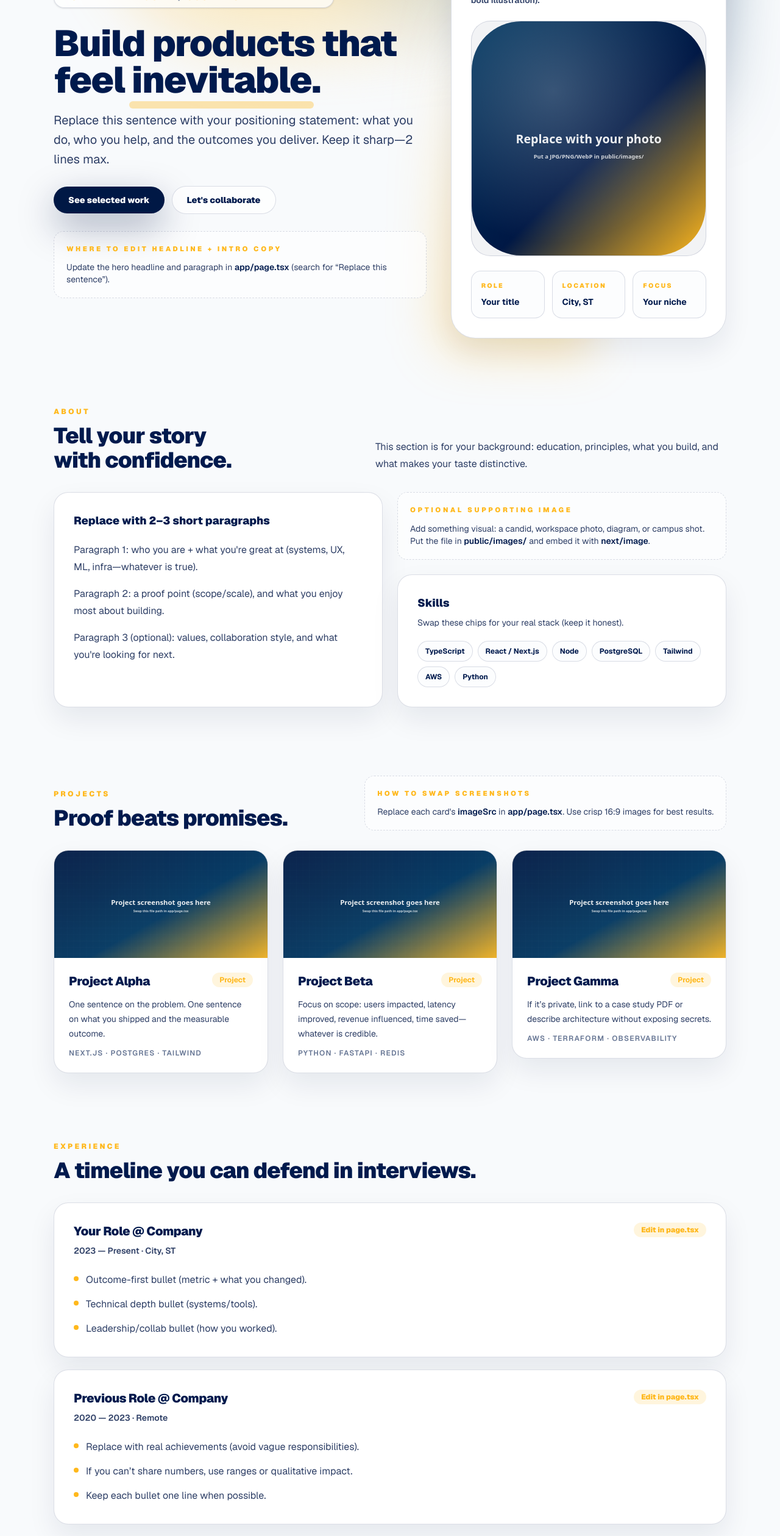
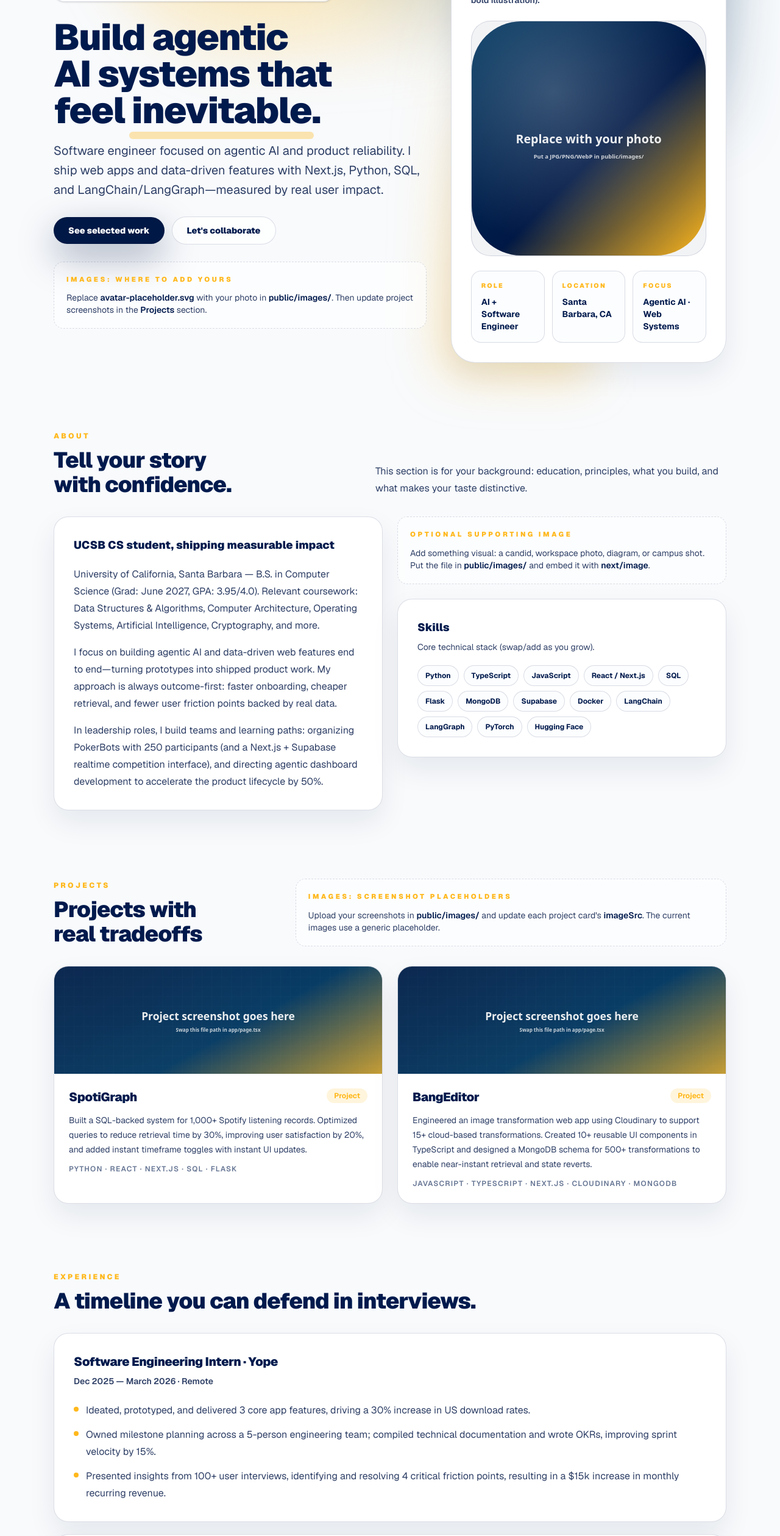
Before and after one commit to Mitul-Marimuthu/Portfolio, a Next.js app: page / in a window 1280 px wide. Shown: the part 234-2753 px from the top of the page at 61% size. Built offline with nearby package versions, Linux system fonts and the light colour scheme.

Commit message:
added a lot of new functionality

```diff
--- a/app/page.tsx
+++ b/app/page.tsx
@@ -29,12 +29,12 @@ export default function Home() {
             className="group inline-flex items-center gap-3 rounded-full border border-foreground/10 bg-surface/70 px-3 py-2 shadow-sm transition hover:border-foreground/20"
           >
             <span className="inline-flex h-10 w-10 items-center justify-center rounded-full bg-navy text-sm font-black text-white">
-              YOU
+              M
             </span>
             <span className="pr-2 text-sm font-black tracking-tight text-foreground">
-              Your Name
+              Mitul Marimuthu
               <span className="mt-0.5 block text-[0.72rem] font-semibold uppercase tracking-[0.22em] text-muted">
-                Portfolio
+                AI · Software Engineering
               </span>
             </span>
           </a>
@@ -74,7 +74,7 @@ export default function Home() {
 
             <div className="space-y-5">
               <h1 className="text-balance text-4xl font-black tracking-tight text-foreground sm:text-5xl lg:text-6xl">
-                Build products that feel{" "}
+                Build agentic AI systems that feel{" "}
                 <span className="relative">
                   inevitable
                   <span className="absolute -inset-x-1 -bottom-2 h-3 rounded-full bg-gold/35" />
@@ -82,9 +82,9 @@ export default function Home() {
                 .
               </h1>
               <p className="max-w-2xl text-pretty text-lg leading-8 text-muted md:text-xl">
-                Replace this sentence with your positioning statement: what you
-                do, who you help, and the outcomes you deliver. Keep it sharp—2
-                lines max.
+                Software engineer focused on agentic AI and product reliability. I
+                ship web apps and data-driven features with Next.js, Python, SQL,
+                and LangChain/LangGraph—measured by real user impact.
               </p>
             </div>
 
@@ -103,11 +103,11 @@ export default function Home() {
               </a>
             </div>
 
-            <PlaceholderBox title="Where to edit headline + intro copy">
+            <PlaceholderBox title="Images: where to add yours">
               <p>
-                Update the hero headline and paragraph in{" "}
-                <span className="font-semibold text-foreground">app/page.tsx</span>{" "}
-                (search for “Replace this sentence”).
+                Replace <span className="font-semibold text-foreground">avatar-placeholder.svg</span>{" "}
+                with your photo in <span className="font-semibold text-foreground">public/images/</span>.
+                Then update project screenshots in the <span className="font-semibold text-foreground">Projects</span> section.
               </p>
             </PlaceholderBox>
           </div>
@@ -142,9 +142,9 @@ export default function Home() {
 
               <div className="mt-6 grid gap-3 sm:grid-cols-3">
                 {[
-                  { k: "Role", v: "Your title" },
-                  { k: "Location", v: "City, ST" },
-                  { k: "Focus", v: "Your niche" },
+                  { k: "Role", v: "AI + Software Engineer" },
+                  { k: "Location", v: "Santa Barbara, CA" },
+                  { k: "Focus", v: "Agentic AI · Web Systems" },
                 ].map((item) => (
                   <div
                     key={item.k}
@@ -182,20 +182,26 @@ export default function Home() {
           <div className="grid gap-6 lg:grid-cols-[1fr_1fr]">
             <div className="section-card space-y-5 rounded-3xl p-7 md:p-8">
               <h3 className="text-lg font-black text-foreground">
-                Replace with 2–3 short paragraphs
+                UCSB CS student, shipping measurable impact
               </h3>
               <div className="space-y-4 text-sm leading-7 text-muted md:text-base">
                 <p>
-                  Paragraph 1: who you are + what you&apos;re great at (systems,
-                  UX, ML, infra—whatever is true).
+                  University of California, Santa Barbara — B.S. in Computer
+                  Science (Grad: June 2027, GPA: 3.95/4.0). Relevant coursework:
+                  Data Structures & Algorithms, Computer Architecture, Operating
+                  Systems, Artificial Intelligence, Cryptography, and more.
                 </p>
                 <p>
-                  Paragraph 2: a proof point (scope/scale), and what you enjoy
-                  most about building.
+                  I focus on building agentic AI and data-driven web features end
+                  to end—turning prototypes into shipped product work. My
+                  approach is always outcome-first: faster onboarding, cheaper
+                  retrieval, and fewer user friction points backed by real data.
                 </p>
                 <p>
-                  Paragraph 3 (optional): values, collaboration style, and what
-                  you&apos;re looking for next.
+                  In leadership roles, I build teams and learning paths: organizing
+                  PokerBots with 250 participants (and a Next.js + Supabase
+                  realtime competition interface), and directing agentic dashboard
+                  development to accelerate the product lifecycle by 50%.
                 </p>
               </div>
             </div>
@@ -219,17 +225,23 @@ export default function Home() {
               <div className="section-card rounded-3xl p-7 md:p-8">
                 <h3 className="text-lg font-black text-foreground">Skills</h3>
                 <p className="mt-2 text-sm text-muted">
-                  Swap these chips for your real stack (keep it honest).
+                  Core technical stack (swap/add as you grow).
                 </p>
                 <div className="mt-5 flex flex-wrap gap-2">
                   {[
+                    "Python",
                     "TypeScript",
+                    "JavaScript",
                     "React / Next.js",
-                    "Node",
-                    "PostgreSQL",
-                    "Tailwind",
-                    "AWS",
-                    "Python",
+                    "SQL",
+                    "Flask",
+                    "MongoDB",
+                    "Supabase",
+                    "Docker",
+                    "LangChain",
+                    "LangGraph",
+                    "PyTorch",
+                    "Hugging Face",
                   ].map((skill) => (
                     <span
                       key={skill}
@@ -251,44 +263,31 @@ export default function Home() {
                 Projects
               </p>
               <h2 className="text-balance text-3xl font-black tracking-tight text-foreground md:text-4xl">
-                Proof beats promises.
+                Projects with real tradeoffs
               </h2>
             </div>
-            <PlaceholderBox title="How to swap screenshots">
+            <PlaceholderBox title="Images: screenshot placeholders">
               <p>
-                Replace each card&apos;s{" "}
-                <span className="font-semibold text-foreground">imageSrc</span>{" "}
-                in{" "}
-                <span className="font-semibold text-foreground">app/page.tsx</span>
-                . Use crisp 16:9 images for best results.
+                Upload your screenshots in <span className="font-semibold text-foreground">public/images/</span> and update
+                each project card&apos;s <span className="font-semibold text-foreground">imageSrc</span>. The current images use a generic placeholder.
               </p>
             </PlaceholderBox>
           </div>
 
-          <div className="grid gap-6 lg:grid-cols-3">
+          <div className="grid gap-6 lg:grid-cols-2">
             <ProjectCard
-              title="Project Alpha"
-              description="One sentence on the problem. One sentence on what you shipped and the measurable outcome."
-              tech="Next.js · Postgres · Tailwind"
+              title="SpotiGraph"
+              description="Built a SQL-backed system for 1,000+ Spotify listening records. Optimized queries to reduce retrieval time by 30%, improving user satisfaction by 20%, and added instant timeframe toggles with instant UI updates."
+              tech="Python · React · Next.js · SQL · Flask"
               imageSrc="/images/project-placeholder.svg"
-              imageAlt="Project Alpha screenshot placeholder"
-              href="https://github.com/"
+              imageAlt="SpotiGraph screenshot placeholder"
             />
             <ProjectCard
-              title="Project Beta"
-              description="Focus on scope: users impacted, latency improved, revenue influenced, time saved—whatever is credible."
-              tech="Python · FastAPI · Redis"
+              title="BangEditor"
+              description="Engineered an image transformation web app using Cloudinary to support 15+ cloud-based transformations. Created 10+ reusable UI components in TypeScript and designed a MongoDB schema for 500+ transformations to enable near-instant retrieval and state reverts."
+              tech="JavaScript · TypeScript · Next.js · Cloudinary · MongoDB"
               imageSrc="/images/project-placeholder.svg"
-              imageAlt="Project Beta screenshot placeholder"
-              href="https://github.com/"
-            />
-            <ProjectCard
-              title="Project Gamma"
-              description="If it’s private, link to a case study PDF or describe architecture without exposing secrets."
-              tech="AWS · Terraform · Observability"
-              imageSrc="/images/project-placeholder.svg"
-              imageAlt="Project Gamma screenshot placeholder"
-              href="https://github.com/"
+              imageAlt="BangEditor screenshot placeholder"
             />
           </div>
         </section>
@@ -306,21 +305,38 @@ export default function Home() {
           <div className="grid gap-5">
             {[
               {
-                title: "Your Role @ Company",
-                meta: "2023 — Present · City, ST",
+                title: "Software Engineering Intern · Yope",
+                meta: "Dec 2025 — March 2026 · Remote",
                 bullets: [
-                  "Outcome-first bullet (metric + what you changed).",
-                  "Technical depth bullet (systems/tools).",
-                  "Leadership/collab bullet (how you worked).",
+                  "Ideated, prototyped, and delivered 3 core app features, driving a 30% increase in US download rates.",
+                  "Owned milestone planning across a 5-person engineering team; compiled technical documentation and wrote OKRs, improving sprint velocity by 15%.",
+                  "Presented insights from 100+ user interviews, identifying and resolving 4 critical friction points, resulting in a $15k increase in monthly recurring revenue.",
                 ],
               },
               {
-                title: "Previous Role @ Company",
-                meta: "2020 — 2023 · Remote",
+                title: "Software Engineering Intern · smartQED",
+                meta: "Jun 2025 — Sept 2025 · Remote",
                 bullets: [
-                  "Replace with real achievements (avoid vague responsibilities).",
-                  "If you can’t share numbers, use ranges or qualitative impact.",
-                  "Keep each bullet one line when possible.",
+                  "Automated client onboarding and 2 core services via an AI agent, cutting average service time by 30%.",
+                  "Implemented Retrieval-Augmented Generation (RAG) to search through 200+ client cases, reducing servicing costs for 30 new clients by 40%.",
+                  "Researched 10 agentic AI architectures, implemented proof-of-concepts with 95% accuracy, and compiled results into a detailed 20-page design document.",
+                ],
+              },
+              {
+                title: "Technical Director · ACM (UCSB)",
+                meta: "Jan 2025 — Present · Santa Barbara, CA",
+                bullets: [
+                  "Organized PokerBots, a school-wide poker AI agent competition with 250 participants and 7 industry guest speakers.",
+                  "Developed a Next.js + Supabase realtime interface for contestants, supporting 80+ bots and 300+ spectators over 4 hours.",
+                  "Led sponsorship outreach by automating cold email campaigns with Python, reaching 120+ companies and securing 3 partnerships (+$9k funding).",
+                ],
+              },
+              {
+                title: "Software Engineering Director · AgentsSB",
+                meta: "Sept 2025 — Present · Santa Barbara, CA",
+                bullets: [
+                  "Directed a 6-person team to develop 4 AI-powered dashboards, leveraging agentic development environments to accelerate the product lifecycle by 50%.",
+                  "Established a curriculum centralized on Claude Code and Codex subagents, enabling 60+ members to start deploying industry-level code.",
                 ],
               },
             ].map((job) => (
@@ -334,9 +350,6 @@ export default function Home() {
                       {job.meta}
                     </p>
                   </div>
-                  <span className="inline-flex w-fit items-center rounded-full bg-gold/15 px-3 py-1 text-xs font-black text-gold">
-                    Edit in page.tsx
-                  </span>
                 </div>
                 <ul className="mt-6 space-y-3 text-sm leading-7 text-muted md:text-base">
                   {job.bullets.map((b) => (
@@ -361,29 +374,26 @@ export default function Home() {
                 Let&apos;s build something sharp.
               </h2>
               <p className="text-sm leading-7 text-muted md:text-base">
-                Replace the links with your real profiles. For the form: easiest
-                v1 is{" "}
+                For collaborations, reach me at{" "}
                 <a
                   className="font-semibold text-foreground underline decoration-gold/60 underline-offset-4 hover:decoration-gold"
-                  href="https://formspree.io/"
-                  target="_blank"
-                  rel="noreferrer"
+                  href="mailto:mitul6m16apply@gmail.com"
                 >
-                  Formspree
+                  mitul6m16apply@gmail.com
                 </a>{" "}
-                or a serverless endpoint later.
+                or connect via LinkedIn/GitHub below.
               </p>
 
               <div className="flex flex-col gap-3 sm:flex-row">
                 <a
                   className="inline-flex items-center justify-center rounded-full bg-navy-deep px-6 py-3 text-sm font-black text-white shadow-[0_22px_60px_rgba(0,24,69,0.35)] transition hover:brightness-110"
-                  href="mailto:you@email.com"
+                  href="mailto:mitul6m16apply@gmail.com"
                 >
-                  Email you@email.com
+                  Email mitul6m16apply@gmail.com
                 </a>
                 <a
                   className="inline-flex items-center justify-center rounded-full border border-foreground/15 bg-surface/70 px-6 py-3 text-sm font-black text-foreground transition hover:border-foreground/25"
-                  href="https://www.linkedin.com/"
+                  href="https://linkedin.com/in/mitul-marimuthu"
                   target="_blank"
                   rel="noreferrer"
                 >
@@ -391,7 +401,7 @@ export default function Home() {
                 </a>
                 <a
                   className="inline-flex items-center justify-center rounded-full border border-foreground/15 bg-surface/70 px-6 py-3 text-sm font-black text-foreground transition hover:border-foreground/25"
-                  href="https://github.com/"
+                  href="https://github.com/Mitul-Marimuthu"
                   target="_blank"
                   rel="noreferrer"
                 >
```
Also changed, not shown: 1 other file (tests, documents, lock files or other folders).
